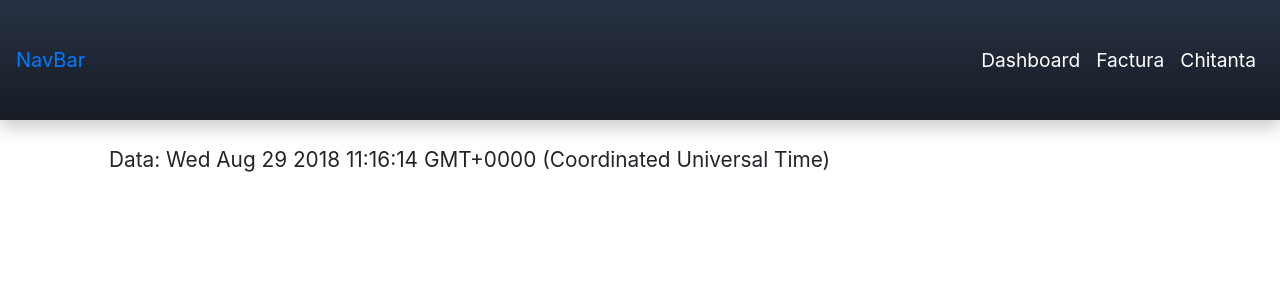
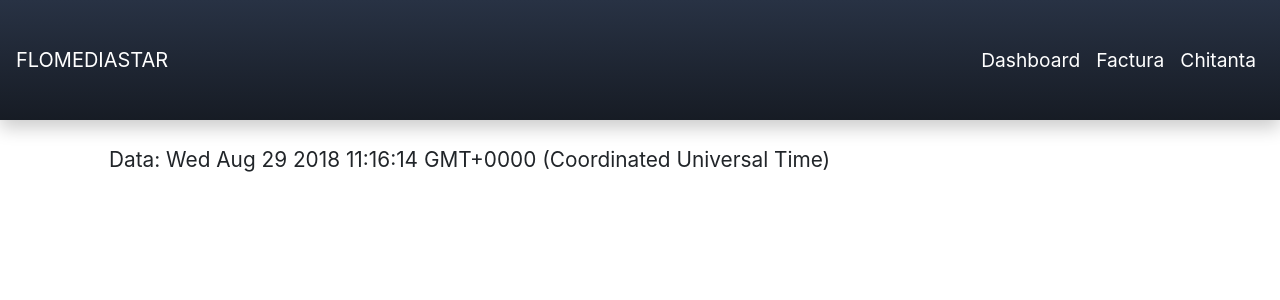
Before and after one commit to dragomirweb/flomediastar, a Vue app in the folder fms/: page / in a window 1280 px wide. Shown: the top 300 px of the page. Built offline with nearby package versions, Linux system fonts and the light colour scheme.

Commit message:
add brand info

```diff
--- a/fms/src/components/Nav.vue
+++ b/fms/src/components/Nav.vue
@@ -3,7 +3,7 @@
 
   <b-navbar-toggle target="nav_collapse"></b-navbar-toggle>
 
-  <b-navbar-brand href="/">NavBar</b-navbar-brand>
+  <b-navbar-brand class="logo text-uppercase" href="/">Flomediastar</b-navbar-brand>
 
   <b-collapse is-nav id="nav_collapse">
 
@@ -48,6 +48,10 @@ export default {
     box-shadow: 0 8px 17px 0 rgba(0, 0, 0, 0.2);
   }
 
+  .logo {
+    color: white;
+  }
+
   .navbar-default {
     height: 120px;
   }
```
